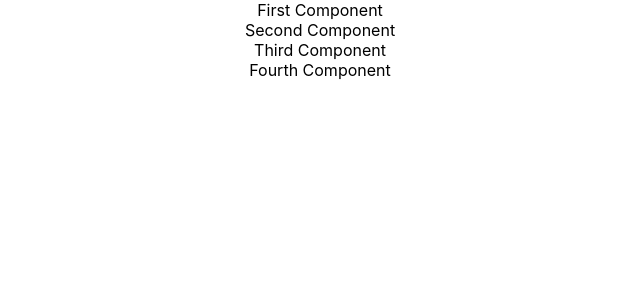
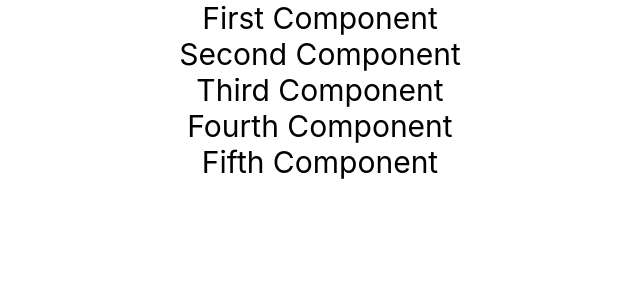
Before and after one commit to roshan395/counter-react, a React (Create React App) app: page / in a window 1280 px wide. Shown: the top 300 px of the page, without its empty margins (320-960 px from the left). Built offline with nearby package versions, Linux system fonts and the light colour scheme.

Commit message:
added different components in jsx

```diff
--- a/src/App.css
+++ b/src/App.css
@@ -1,3 +1,4 @@
 .App {
   text-align: center;
+  font-size: 30px;
 }
--- a/src/App.js
+++ b/src/App.js
@@ -1,43 +1,12 @@
-import { Component } from 'react';
 import './App.css';
+import LearningComponent from './components/examples/LearningComponent';
 
 function App() {
   return (
     <div className="App">
-      <FirstComponent></FirstComponent>
-      <SecondComponent></SecondComponent>
-      <ThirdComponent></ThirdComponent>
-      <FourthComponent></FourthComponent>
+      <LearningComponent></LearningComponent>
     </div>
   );
 }
 
-function FirstComponent() {
-  return (
-    <div className='FirstComponent'>First Component</div>
-  );
-}
-
-function SecondComponent() {
-  return (
-    <div className='SecondComponent'>Second Component</div>
-  );
-}
-
-class ThirdComponent extends Component{
-  render() {
-    return (
-      <div className='ThirdComponent'>Third Component</div>
-    );
-  }
-}
-
-class FourthComponent extends Component{
-  render() {
-    return (
-      <div className='FourthComponent'>Fourth Component</div>
-    );
-  }
-}
-
 export default App;
--- /dev/null
+++ b/src/components/examples/FirstComponent.jsx
@@ -0,0 +1,12 @@
+//functional components
+export default function FirstComponent() {
+    return (
+      <div className='FirstComponent'>First Component</div>
+    );
+}
+
+export function FifthComponent() {
+  return (
+    <div className='FifthComponent'>Fifth Component</div>
+  );
+}
--- /dev/null
+++ b/src/components/examples/FourthComponent.jsx
@@ -0,0 +1,9 @@
+import { Component } from "react";
+
+export default class FourthComponent extends Component{
+    render() {
+      return (
+        <div className='FourthComponent'>Fourth Component</div>
+      );
+    }
+  }
--- /dev/null
+++ b/src/components/examples/LearningComponent.jsx
@@ -0,0 +1,16 @@
+import FirstComponent, { FifthComponent } from './FirstComponent';
+import SecondComponent from './SecondComponent';
+import ThirdComponent from './ThirdComponent';
+import FourthComponent from './FourthComponent';
+
+export default function LearningComponent() {
+    return (
+      <div className='LearningComponent'>
+        <FirstComponent></FirstComponent>
+        <SecondComponent></SecondComponent>
+        <ThirdComponent></ThirdComponent>
+        <FourthComponent></FourthComponent>
+        <FifthComponent></FifthComponent>
+      </div>
+    );
+}
--- /dev/null
+++ b/src/components/examples/SecondComponent.jsx
@@ -0,0 +1,5 @@
+export default function SecondComponent() {
+  return (
+    <div className='SecondComponent'>Second Component</div>
+  );
+}
--- /dev/null
+++ b/src/components/examples/ThirdComponent.jsx
@@ -0,0 +1,11 @@
+import { Component } from "react";
+
+//after react hooks intro now state can be maintained for functional components also
+//class components
+export default class ThirdComponent extends Component{
+    render() {
+      return (
+        <div className='ThirdComponent'>Third Component</div>
+      );
+    }
+  }
```
